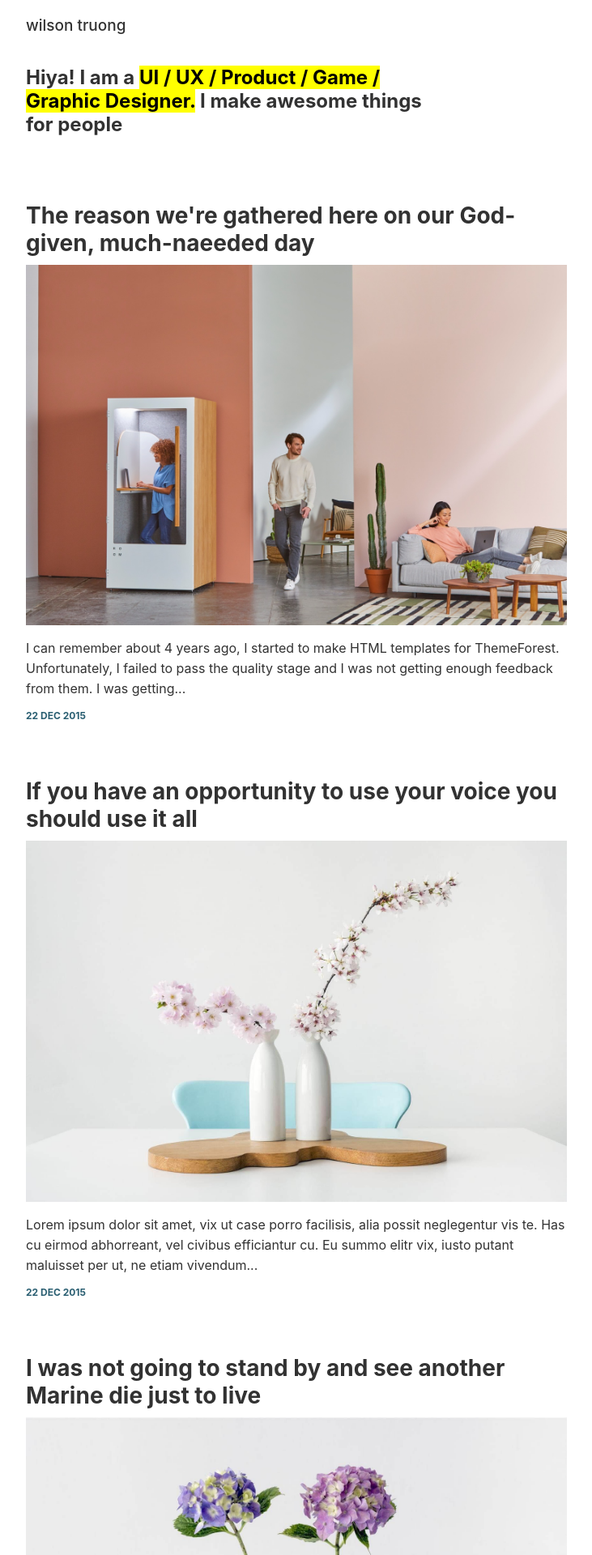
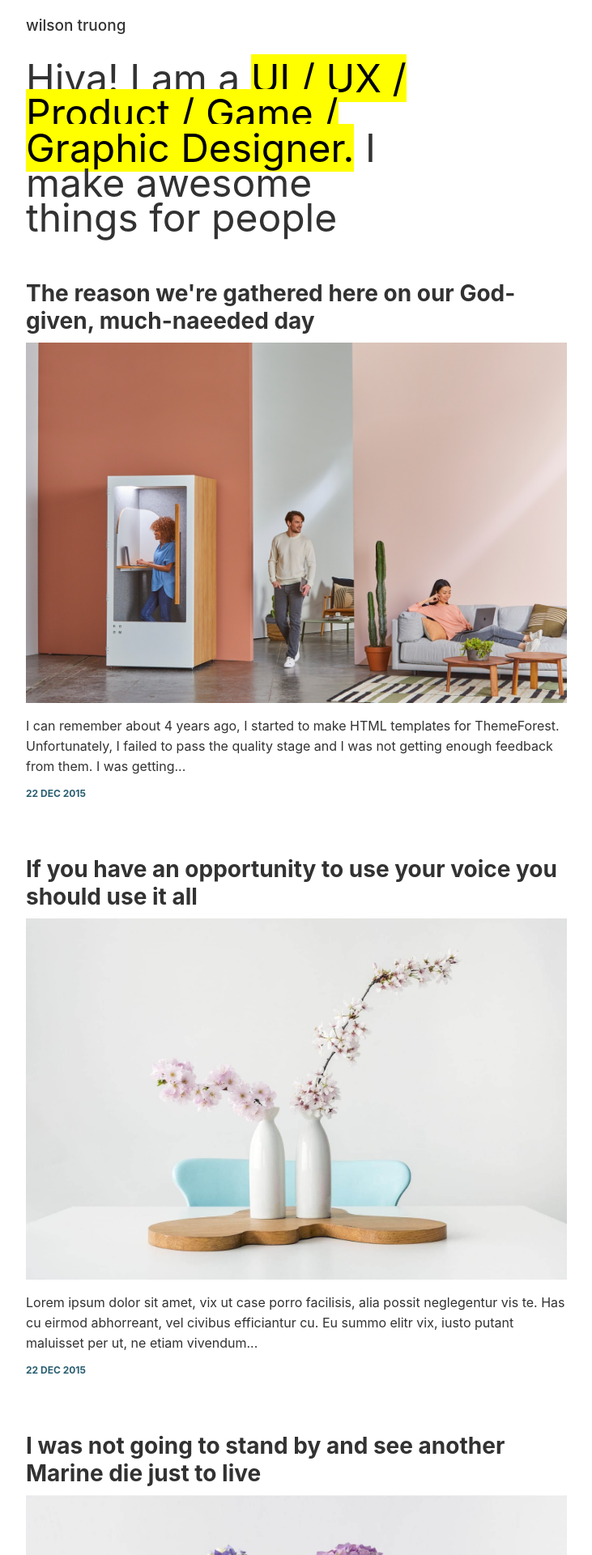
Before and after one commit to wiltruong/portfolio_v1, a Jekyll site: the page built from index.html, in a window 1280 px wide. Shown: the top 1920 px of the page at 81% size, without its empty margins (274-1005 px from the left). Built offline with Jekyll 4.4.1, drawn with Linux system fonts in a browser that asks for light colours; some web fonts are replaced; the list of posts is cut into pages by our own code.

Commit message:
Update state.html

```diff
--- a/_includes/state.html
+++ b/_includes/state.html
@@ -7,7 +7,7 @@
         <div class='o-grid'>
           <div class='o-grid__col o-grid__col--3-4-s'>
             <div class='c-logo u-text-left'>
-              <h3>Hiya! I am a <mark>UI / UX / Product / Game / Graphic Designer.</mark> I make awesome things for people</h3>
+              <font size="24">Hiya! I am a <mark>UI / UX / Product / Game / Graphic Designer.</mark> I make awesome things for people</font>
             </div>
           </div>
 
```
